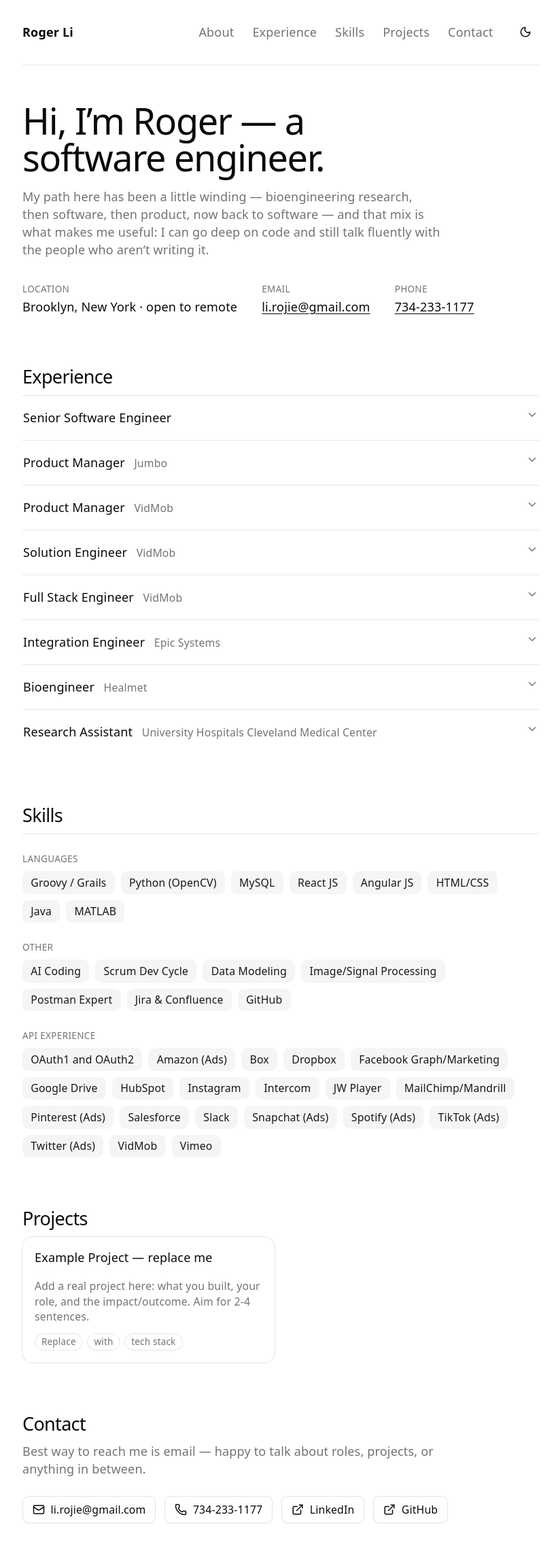
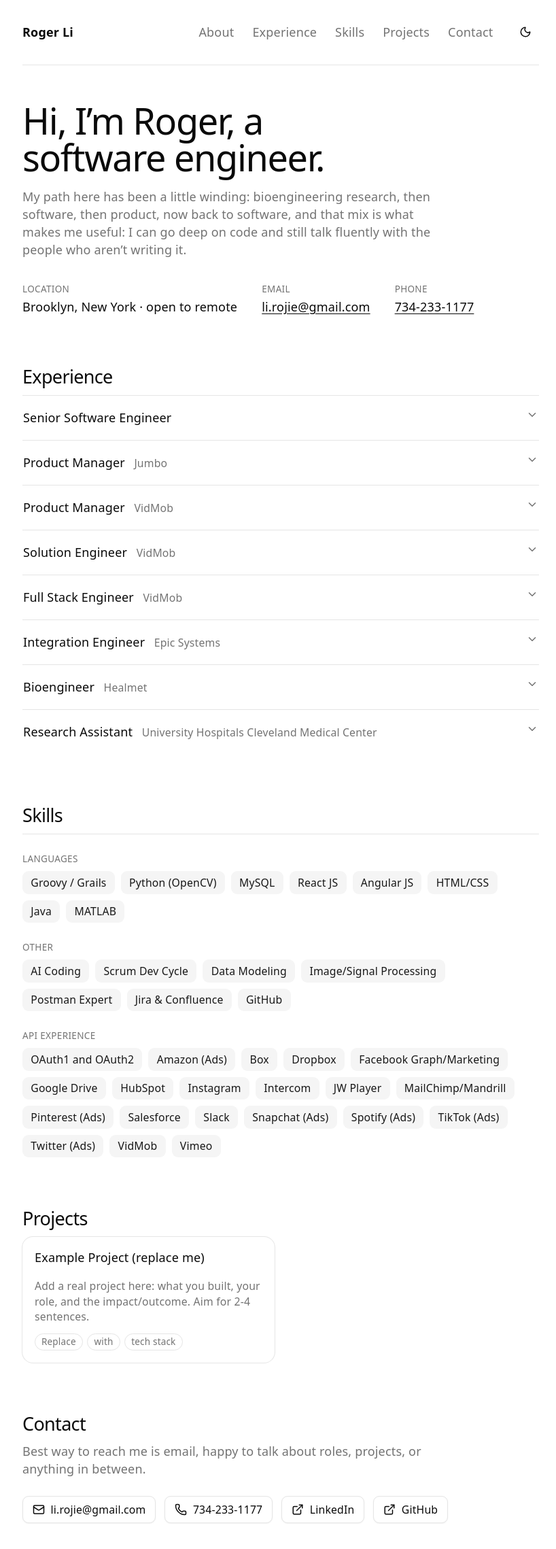
Before and after one commit to rogerrli/online-portfolio, a React (Vite) app: page / in a window 1280 px wide. Shown: the top 2278 px of the page at 68% size, without its empty margins (227-1045 px from the left). Built offline with nearby package versions, Linux system fonts and the light colour scheme.

Commit message:
Remove em-dashes from site copy (#26)
Replaces em-dashes (— and &mdash;) in user-facing text with commas,
colons, or parentheses across the hero, experience, projects, and
contact sections.

Fixes #24

```diff
--- a/src/App.tsx
+++ b/src/App.tsx
@@ -30,7 +30,7 @@ const EXPERIENCE: Role[] = [
     title: 'Senior Software Engineer',
     dates: 'May 2023 to Present',
     description:
-      "Frontend development in React, using Tailwind and Base UI. Separately, I've been building with Claude Code and Cursor — including parallelizing work across git worktrees — as part of my day-to-day workflow.",
+      "Frontend development in React, using Tailwind and Base UI. Separately, I've been building with Claude Code and Cursor, including parallelizing work across git worktrees, as part of my day-to-day workflow.",
   },
   {
     title: 'Product Manager',
@@ -72,7 +72,7 @@ const EXPERIENCE: Role[] = [
     company: 'Healmet',
     dates: 'Aug 2015 to Jan 2016',
     description:
-      'Helped plan a prototype for detecting basic vitals — heart rate, oxygen saturation, EKG — similar to what an Apple Watch does today.',
+      'Helped plan a prototype for detecting basic vitals (heart rate, oxygen saturation, EKG) similar to what an Apple Watch does today.',
   },
   {
     title: 'Research Assistant',
@@ -108,12 +108,12 @@ function App() {
       <main className="flex flex-col gap-16 py-12">
         <section id="about">
           <h1 className="mb-4 text-4xl font-medium tracking-tight text-balance sm:text-5xl">
-            Hi, I&rsquo;m Roger &mdash; a software engineer.
+            Hi, I&rsquo;m Roger, a software engineer.
           </h1>
           <p className="mb-8 max-w-[60ch] text-muted-foreground">
-            My path here has been a little winding &mdash; bioengineering
-            research, then software, then product, now back to software
-            &mdash; and that mix is what makes me useful: I can go deep on
+            My path here has been a little winding: bioengineering
+            research, then software, then product, now back to software,
+            and that mix is what makes me useful: I can go deep on
             code and still talk fluently with the people who aren&rsquo;t
             writing it.
           </p>
--- a/src/components/ContactSection.tsx
+++ b/src/components/ContactSection.tsx
@@ -41,7 +41,7 @@ export function ContactSection() {
     <section id="contact">
       <h2 className="mb-2 text-2xl font-medium tracking-tight">Contact</h2>
       <p className="mb-6 max-w-[60ch] text-muted-foreground">
-        Best way to reach me is email &mdash; happy to talk about roles,
+        Best way to reach me is email, happy to talk about roles,
         projects, or anything in between.
       </p>
       <ul className="flex flex-wrap gap-3">
--- a/src/components/ProjectsSection.tsx
+++ b/src/components/ProjectsSection.tsx
@@ -17,7 +17,7 @@ interface Project {
 // project is just pushing a new object here — no layout changes needed.
 const PROJECTS: Project[] = [
   {
-    title: 'Example Project — replace me',
+    title: 'Example Project (replace me)',
     description:
       'Add a real project here: what you built, your role, and the impact/outcome. Aim for 2-4 sentences.',
     tags: ['Replace', 'with', 'tech stack'],
```
